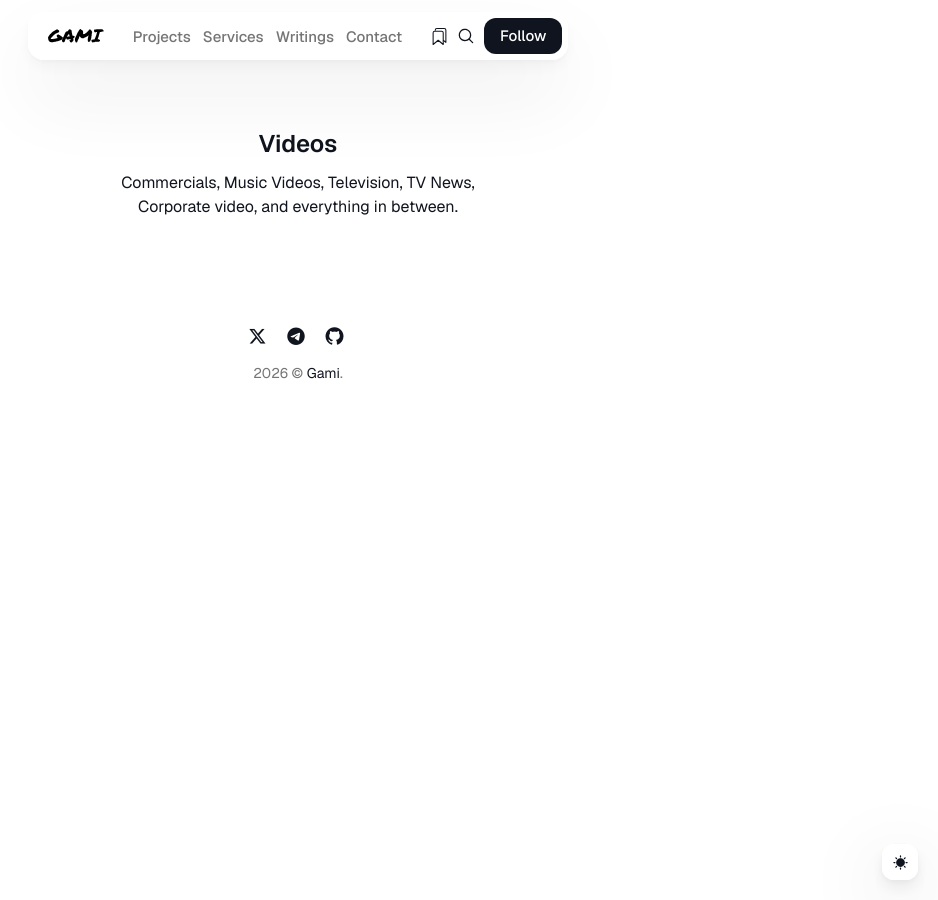
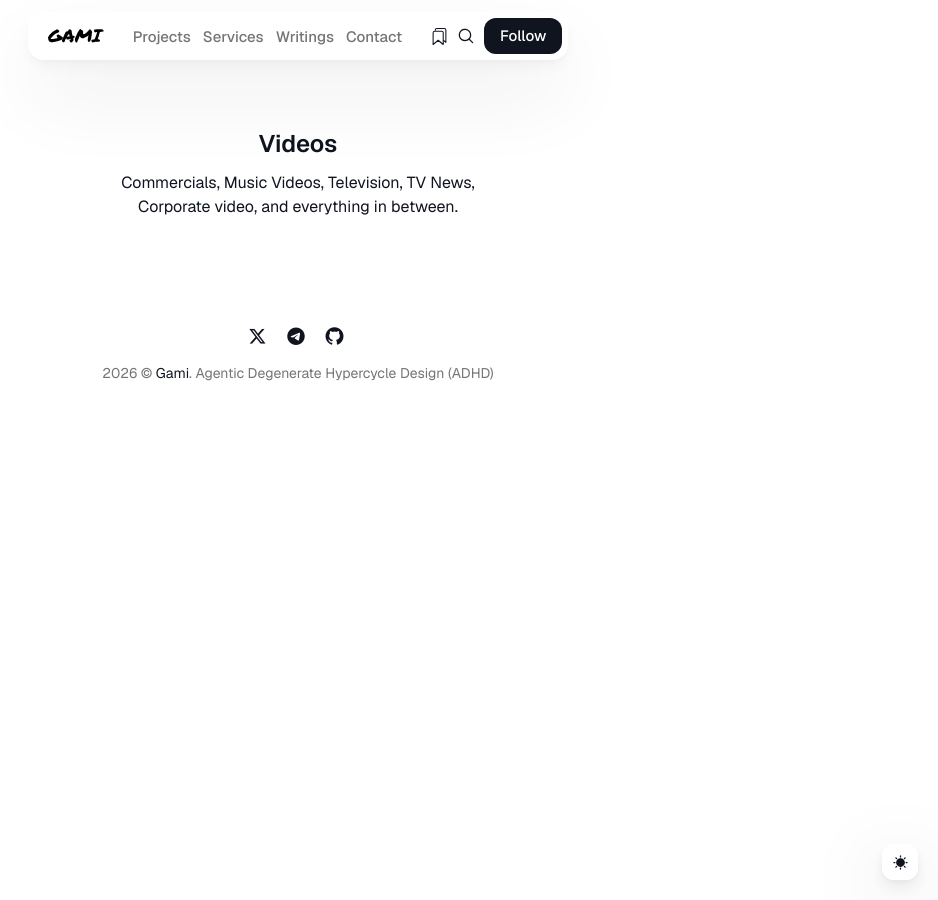
Before and after one commit to 0xigami/gamivc, a Jekyll site: the page built from _pages/videos.html, in a window 1280 px wide. Shown: the whole page, without its empty margins (342-1280 px from the left). Built offline with Jekyll 4.4.1, drawn with Linux system fonts in a browser that asks for light colours; nearby versions of some CDN libraries.

Commit message:
added adhd lore

```diff
--- a/_includes/footer.html
+++ b/_includes/footer.html
@@ -50,7 +50,7 @@
             </ul>
           </div>
           {% endif %}
-          <div class="copyright">{{ site.time | date: '%Y' }} &copy; <a href="/">{{ site.data.settings.title }}</a>.</div>
+          <div class="copyright">{{ site.time | date: '%Y' }} &copy; <a href="/">{{ site.data.settings.title }}</a>. Agentic Degenerate Hypercycle Design (ADHD)</div>
         </div>
       </div>
     </div>
```
